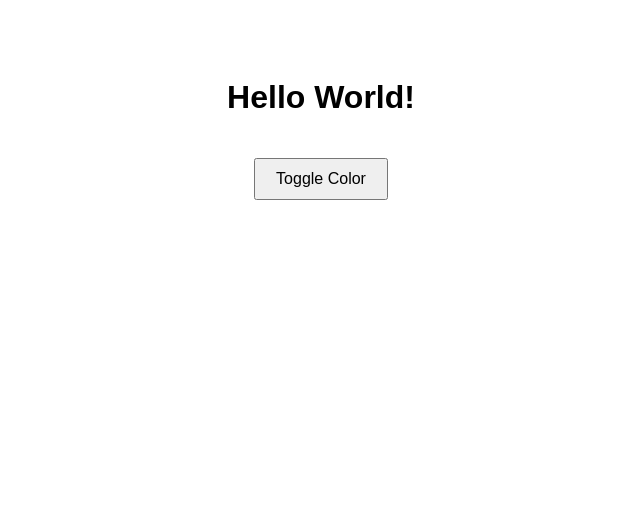
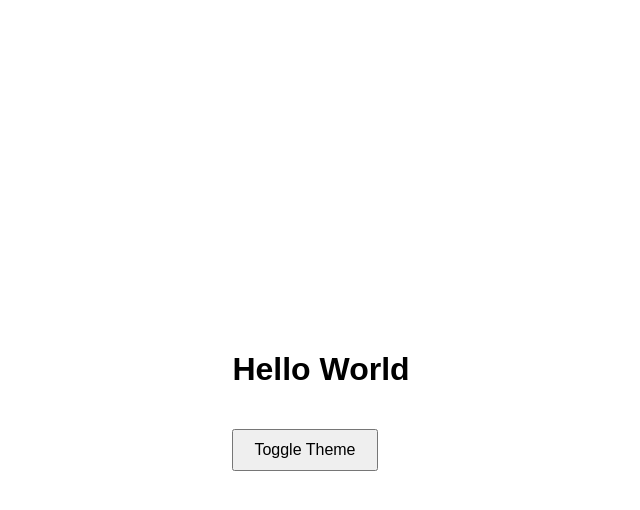
Before and after one commit to 23f1001617/hello-world-round2, a plain HTML site: page index.html in a window 1280 px wide. Shown: the whole page, without its empty margins (319-959 px from the left). Drawn offline with Linux system fonts and the light colour scheme.

Commit message:
Update index.html

```diff
--- a/index.html
+++ b/index.html
@@ -3,15 +3,18 @@
 <head>
     <meta charset="UTF-8">
     <meta name="viewport" content="width=device-width, initial-scale=1.0">
-    <title>Hello World with Animation and Toggle</title>
+    <title>Hello World with Animation</title>
     <style>
         body {
-            font-family: Arial, sans-serif;
+            display: flex;
+            justify-content: center;
+            align-items: center;
+            height: 100vh;
+            margin: 0;
             transition: background-color 0.5s;
             background-color: white;
             color: black;
-            text-align: center;
-            padding: 50px;
+            font-family: Arial, sans-serif;
         }
         .fade-in {
             opacity: 0;
@@ -22,7 +25,7 @@
                 opacity: 1;
             }
         }
-        .toggle-button {
+        button {
             margin-top: 20px;
             padding: 10px 20px;
             font-size: 16px;
@@ -31,13 +34,16 @@
     </style>
 </head>
 <body>
-    <h1 class="fade-in">Hello World!</h1>
-    <button class="toggle-button" onclick="toggleColor()">Toggle Color</button>
+    <div id="content" class="fade-in">
+        <h1>Hello World</h1>
+        <button id="toggle-button">Toggle Theme</button>
+    </div>
 
     <script>
+        const toggleButton = document.getElementById('toggle-button');
         let isBlue = true;
 
-        function toggleColor() {
+        toggleButton.addEventListener('click', () => {
             if (isBlue) {
                 document.body.style.backgroundColor = 'red';
                 document.body.style.color = 'white';
@@ -46,14 +52,9 @@
                 document.body.style.color = 'white';
             }
             isBlue = !isBlue;
-        }
-
-        // Fade-in effect on load
-        window.onload = function() {
-            document.querySelector('.fade-in').style.opacity = 1;
-        };
+        });
     </script>
-    <!-- build-id: 2023-10-05T12:00:00Z -->
+    <!-- build-id: 2023-10-01T12:00:00Z -->
 </body>
 </html>
-<!-- build-id: 2025-10-16T12:10:35.464594 -->
+<!-- build-id: 2025-10-16T12:46:54.972025 -->
```
